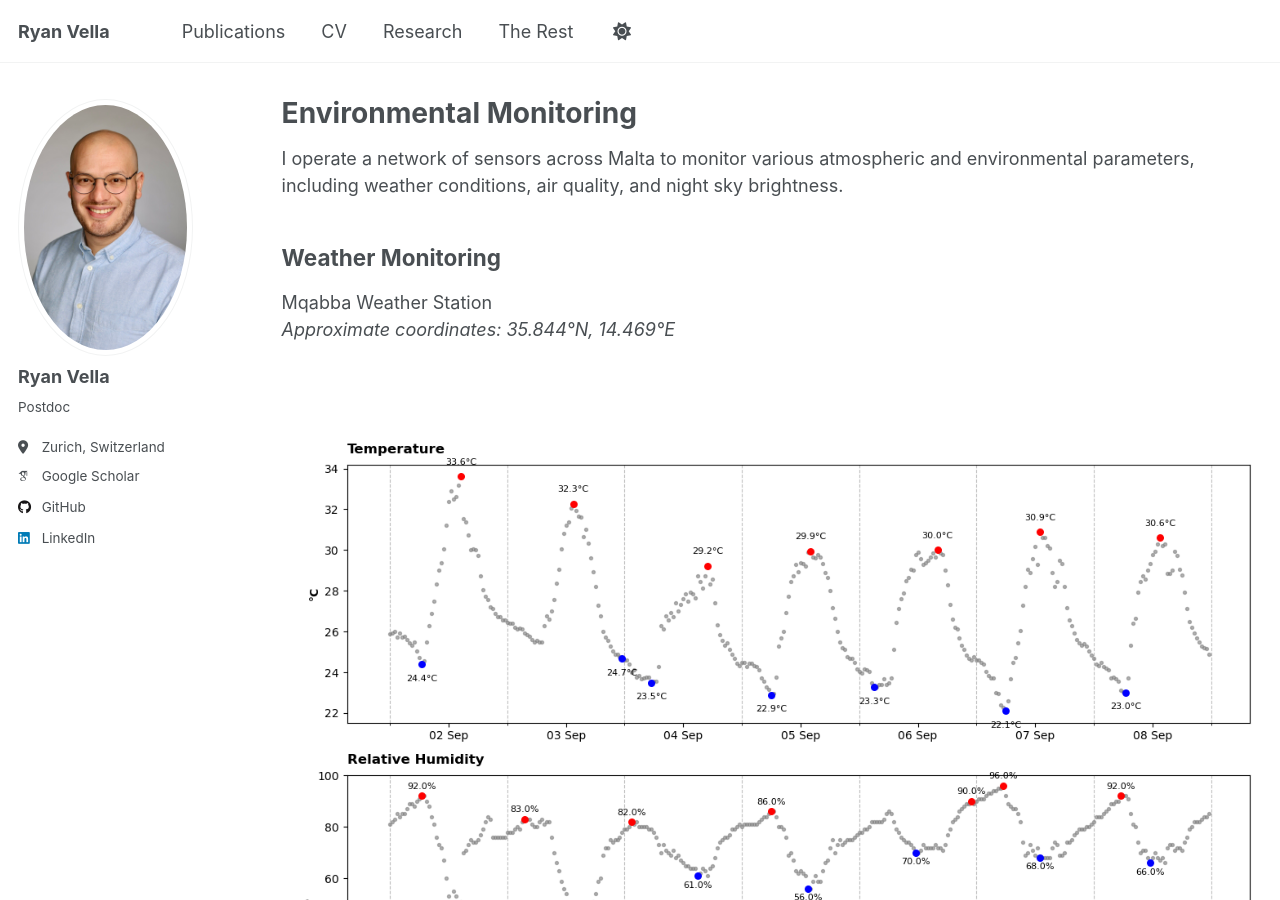
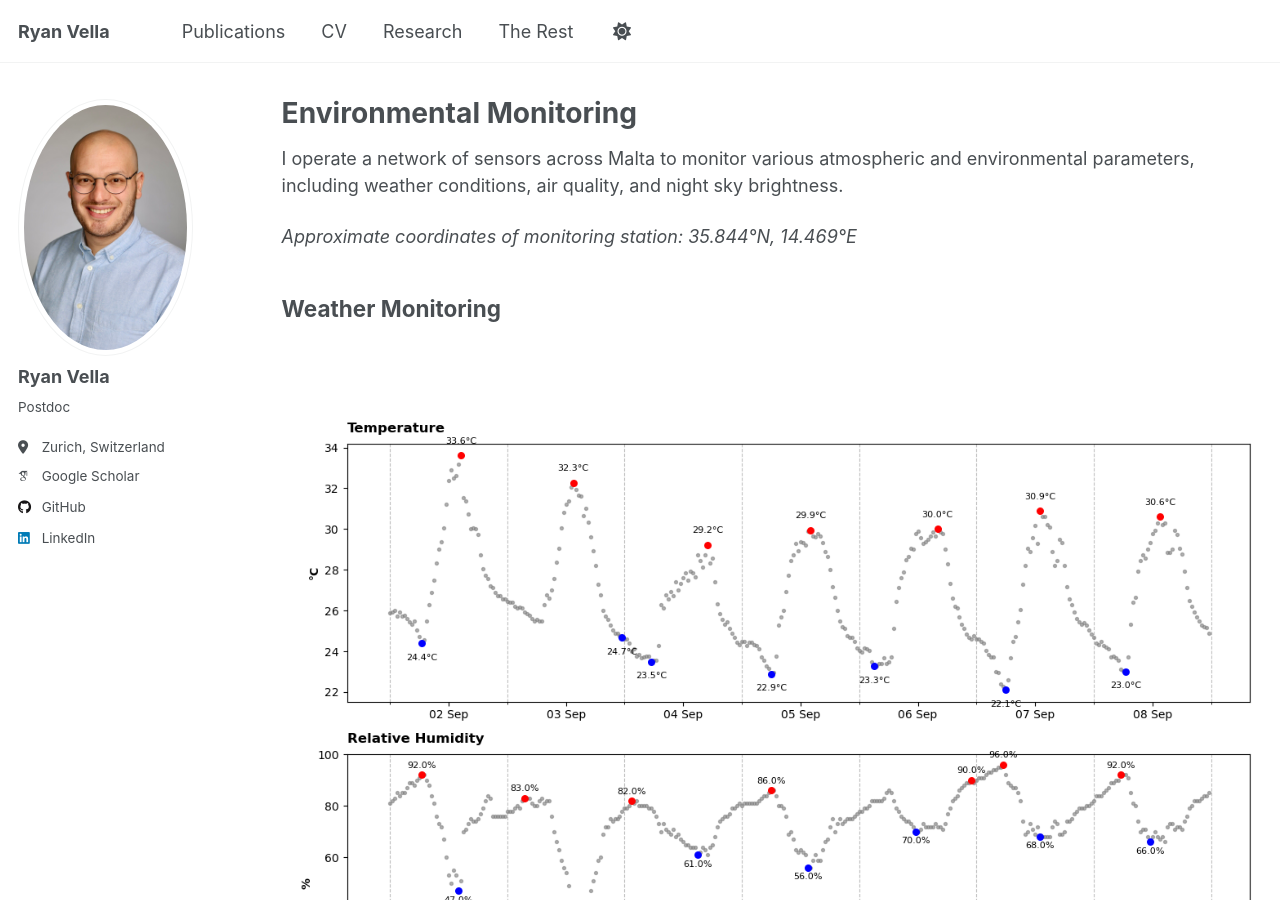
Before and after one commit to ryanvella9/ryanvella9.github.io, a Jekyll site: the page built from _pages/environmental-monitoring.md, in a window 1280 px wide and 900 px high. Built offline with Jekyll 4.4.1, drawn with Linux system fonts in a browser that asks for light colours; some web fonts are replaced; a script that is not in the unit is left out.

Commit message:
my commit message

```diff
--- a/_pages/environmental-monitoring.md
+++ b/_pages/environmental-monitoring.md
@@ -6,10 +6,10 @@ author_profile: true
 ---
 I operate a network of sensors across Malta to monitor various atmospheric and environmental parameters, including weather conditions, air quality, and night sky brightness.
 
+*Approximate coordinates of monitoring station: 35.844°N, 14.469°E*
+
 ## Weather Monitoring
 
-Mqabba Weather Station
-*Approximate coordinates: 35.844°N, 14.469°E*
 
 <div style="width: 100%; margin-top: 2rem;">
     <img src="/images/weather_data_plot.png" alt="Met data" style="width: 100%; height: auto; border-radius: 8px; display: block;">
@@ -20,8 +20,10 @@ Mqabba Weather Station
 ## Air Quality
 
 <div style="width: 100%; margin-top: 2rem;">
-    <img src="/images/pm25_data_plot.png" alt="Met data" style="width: 100%; height: auto; border-radius: 8px; display: block;">
+    <img src="/images/pm_data_plot.png" alt="Met data" style="width: 100%; height: auto; border-radius: 8px; display: block;">
 </div>
+
+
 
 ## Night Sky Brightness
 
```
Also changed, not shown: images/pm_data_plot.png (added).
